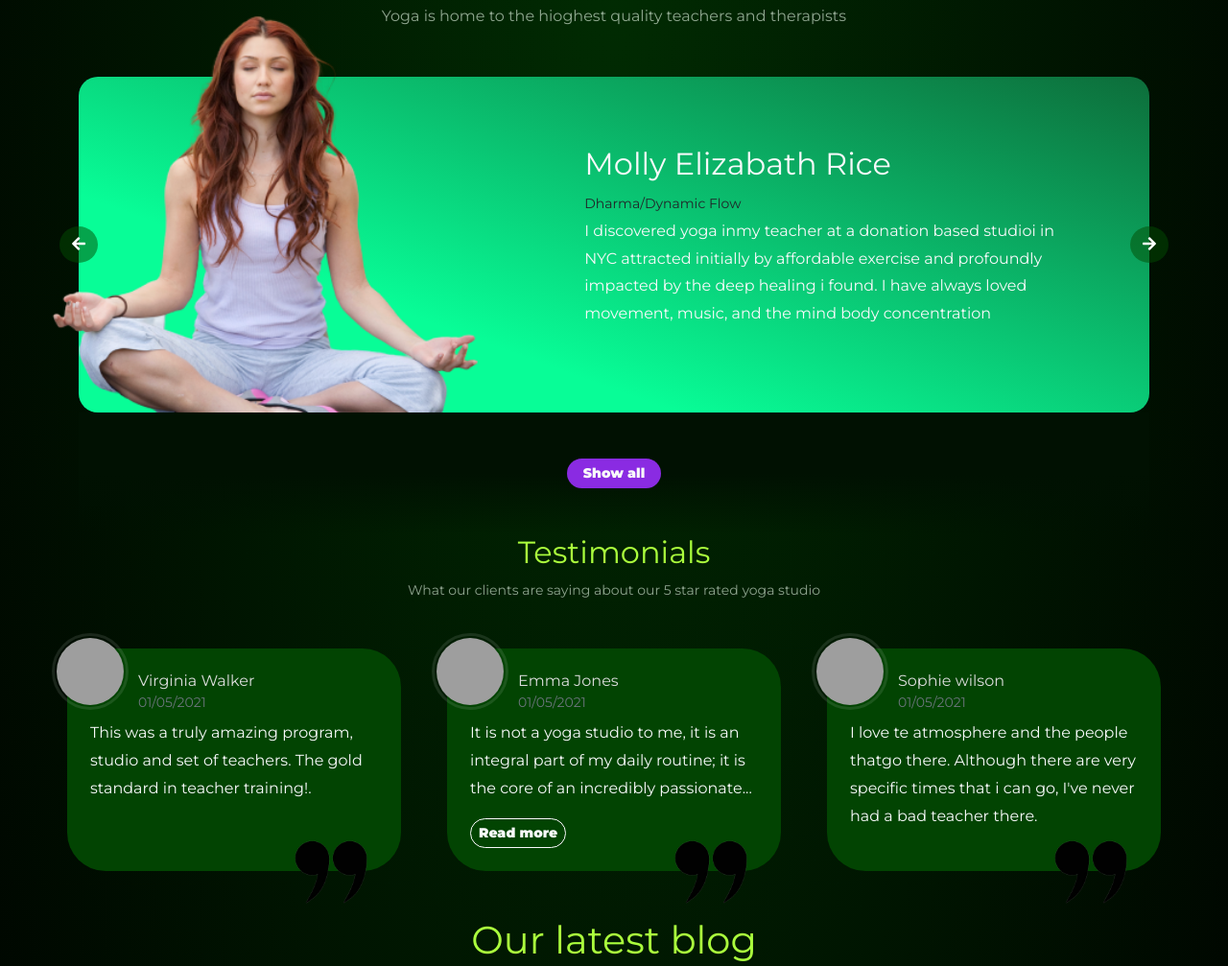
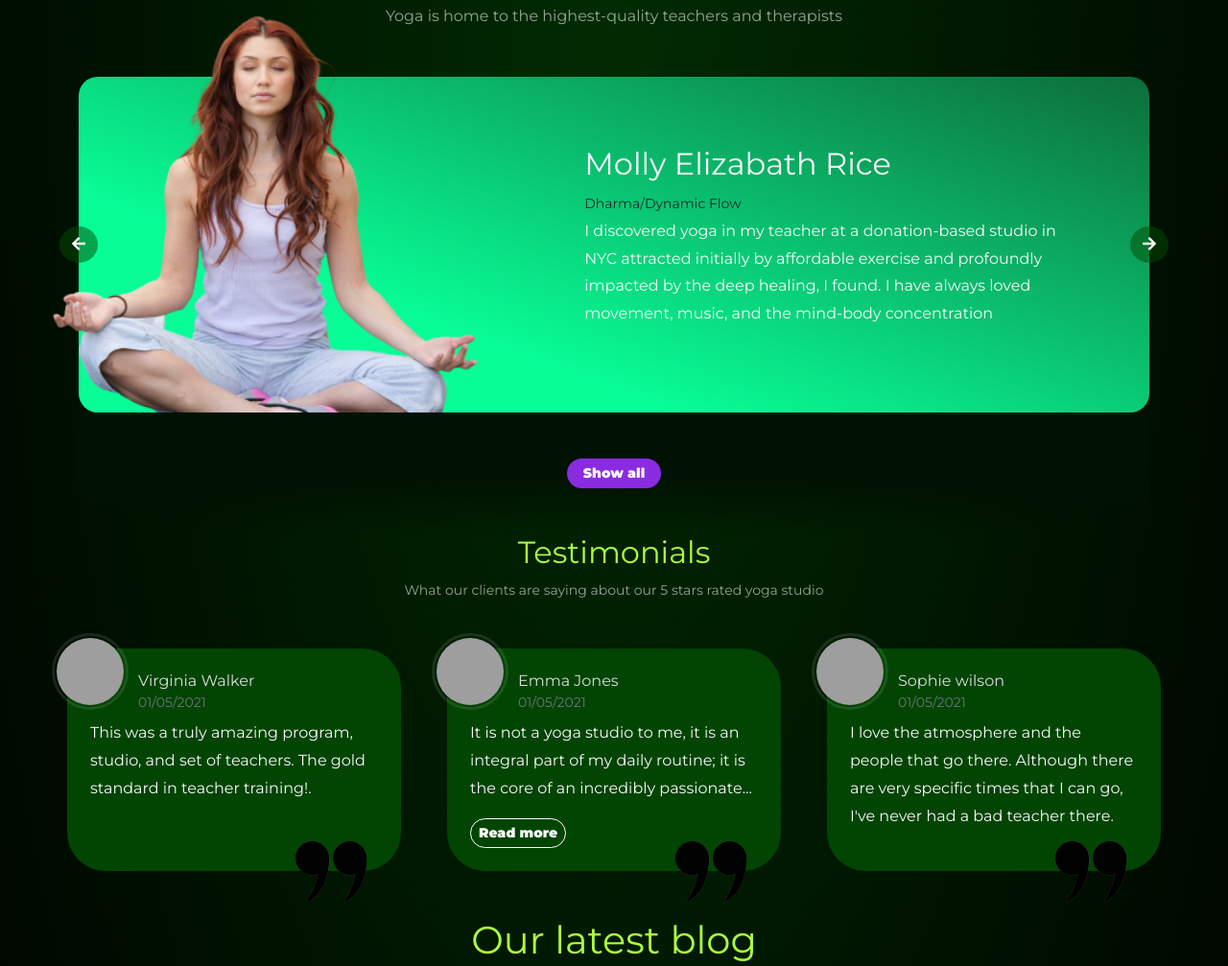
Before and after one commit to developerpradeepofficial/Yoga-Page, a plain HTML site: page index.html in a window 1280 px wide. Shown: the part 1708-2715 px from the top of the page at 96% size. Drawn offline with nearby package versions, Linux system fonts and the light colour scheme; grey boxes are pictures that could not be loaded.

Commit message:
Update index.html

```diff
--- a/index.html
+++ b/index.html
@@ -119,7 +119,7 @@
           Isn't it time to feel <span class="text-green">incredible</span>?
         </h1>
         <p class="my-4 hero-subtitle">
-          We create the very best weight loos and wellness solution for <br />
+          We create the very best weight loss and wellness solution for <br />
           people all over the world
         </p>
 
@@ -189,7 +189,7 @@
         <div class="hero-text text-light">
           <h2 class="hero-title-2 h1">About Us</h2>
           <p class="hero-subtitle mt-3">
-            We began as a siple bookstore where people would gather to hear
+            We began as a simple bookstore where people would gather to hear
             Buddhist dharma and drink tea.
           </p>
           <p class="hero-subtitle mt-4">
@@ -275,7 +275,7 @@
     <section id="teachers" class="container-md">
       <h2 class="text-center h1">Meet our teachers</h2>
       <p class="text-center mt-2">
-        Yoga is home to the hioghest quality teachers and therapists
+        Yoga is home to the highest-quality teachers and therapists
       </p>
 
       <div
@@ -313,10 +313,10 @@
           <h2 class="text-light">Molly Elizabath Rice</h2>
           <small class="text-dark">Dharma/Dynamic Flow</small>
           <p class="text-light">
-            I discovered yoga inmy teacher at a donation based studioi in NYC
+            I discovered yoga in my teacher at a donation-based studio in NYC
             attracted initially by affordable exercise and profoundly impacted
-            by the deep healing i found. I have always loved movement, music,
-            and the mind body concentration
+            by the deep healing, I found. I have always loved movement, music,
+            and the mind-body concentration
           </p>
         </div>
 
@@ -353,7 +353,7 @@
     <section id="testimonials" class="container-md">
       <h2 class="text-center">Testimonials</h2>
       <p class="text-center small mt-2">
-        What our clients are saying about our 5 star rated yoga studio
+        What our clients are saying about our 5 stars rated yoga studio
       </p>
 
       <div class="row gap-5 my-5">
@@ -370,8 +370,7 @@
             </div>
           </div>
           <p class="text-light">
-            This was a truly amazing program, studio and set of teachers. The
-            gold standard in teacher training!.
+            This was a truly amazing program, studio, and set of teachers. The gold standard in teacher training!.
           </p>
 
           <img src="./Assests/quote.png" alt="" class="quote" />
@@ -411,9 +410,7 @@
             </div>
           </div>
           <p class="text-light">
-            I love te atmosphere and the people thatgo there. Although there are
-            very specific times that i can go, I've never had a bad teacher
-            there.
+            I love the atmosphere and the people that go there. Although there are very specific times that I can go, I've never had a bad teacher there.
           </p>
 
           <img src="./Assests/quote.png" alt="" class="quote" />
```
